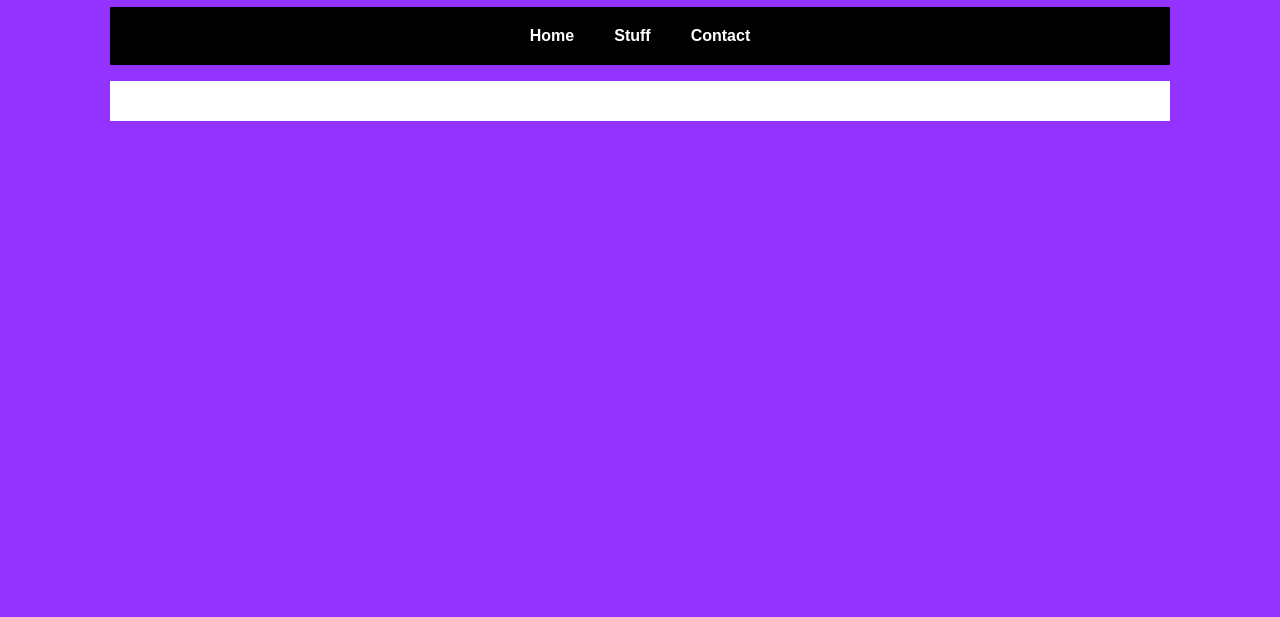
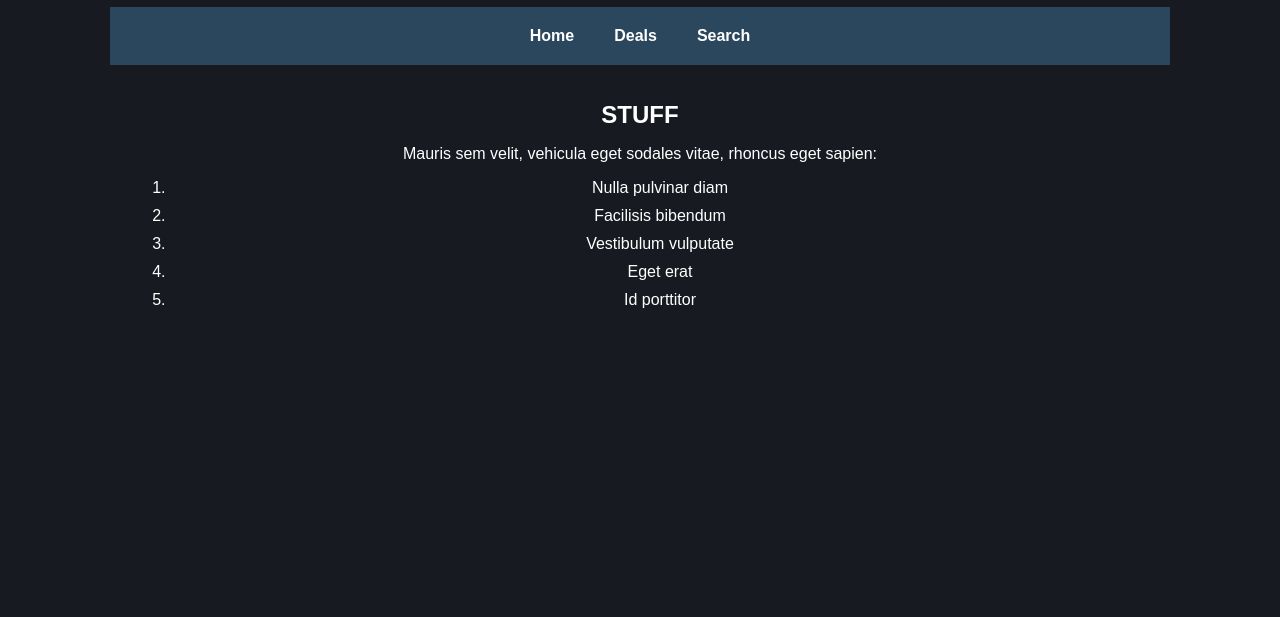
Before and after one commit to gregkiss98/Web1_Beadando, a React app: page /#/deals in a window 1280 px wide. Shown: the part 183-800 px from the top of the page. Built offline with nearby package versions, Linux system fonts and the light colour scheme.

Commit message:
Add files via upload

```diff
--- a/public/index.html
+++ b/public/index.html
@@ -4,7 +4,7 @@
     <meta charset="utf-8">
     <meta name="viewport"
           content="width=device-width, initial-scale=1, shrink-to-fit=no">
-    <title>GAIN File Converter</title>
+    <title>Gain Steam Charts</title>
   </head>
   <body>
     <div id="root"></div>
--- a/src/Main.js
+++ b/src/Main.js
@@ -4,25 +4,25 @@ import {
   NavLink,
   HashRouter
 } from "react-router-dom";
-import Home from "./Home";
-import Stuff from "./Stuff";
-import Contact from "./Contact";
+import Home from "./components/Home";
+import Deals from "./components/Deals";
+import Search from "./components/Search";
 
 class Main extends Component {
     render() {
       return (
         <HashRouter>
           <div>
-            <h1>GAIN File Converter</h1>
+            <h1>GAIN Steam Deals</h1>
             <ul className="header">
             <li><NavLink to="/">Home</NavLink></li>
-            <li><NavLink to="/stuff">Stuff</NavLink></li>
-            <li><NavLink to="/contact">Contact</NavLink></li>
+            <li><NavLink to="/deals">Deals</NavLink></li>
+            <li><NavLink to="/search">Search</NavLink></li>
             </ul>
             <div className="content">
             <Route exact path="/" component={Home}/>
-            <Route path="/stuff" component={Stuff}/>
-            <Route path="/contact" component={Contact}/>
+            <Route path="/deals" component={Deals}/>
+            <Route path="/search" component={Search}/>
             </div>
           </div>
         </HashRouter>
--- /dev/null
+++ b/src/components/Deals.js
@@ -0,0 +1,22 @@
+import React, { Component } from "react";
+
+class Stuff extends Component {
+  render() {
+    return (
+      <div>
+        <h2>STUFF</h2>
+        <p>Mauris sem velit, vehicula eget sodales vitae,
+        rhoncus eget sapien:</p>
+        <ol>
+          <li>Nulla pulvinar diam</li>
+          <li>Facilisis bibendum</li>
+          <li>Vestibulum vulputate</li>
+          <li>Eget erat</li>
+          <li>Id porttitor</li>
+        </ol>
+      </div>
+    );
+  }
+}
+
+export default Stuff;
--- /dev/null
+++ b/src/components/Home.js
@@ -0,0 +1,15 @@
+import React, { Component } from "react";
+
+class Home extends Component {
+  render() {
+    return (
+      <div>
+        <h1>Üdvözöllek!</h1>
+        <p>Ez a weboldal a Web-es rendszerek programozása 1 nevű órára készült Kiss Gergő által, beadandó gyanánt. Kizárólag
+            gyakorlati tapasztalat szerzési célokat szolgál és fejlesztés alatt áll. Megértésed köszönöm!</p>
+      </div>
+    );
+  }
+}
+
+export default Home;
--- /dev/null
+++ b/src/components/Search.js
@@ -0,0 +1,16 @@
+import React, { Component } from "react";
+
+class Contact extends Component {
+  render() {
+    return (
+      <div>
+        <h2>GOT QUESTIONS?</h2>
+        <p>The easiest thing to do is post on
+        our <a href="http://forum.kirupa.com">forums</a>.
+        </p>
+      </div>
+    );
+  }
+}
+
+export default Contact;
--- /dev/null
+++ b/src/css/index.css
@@ -0,0 +1,38 @@
+body {
+    background-color: #171a21;
+    padding: 110px;
+    margin: 0;
+  }
+  h1, h2, p, ul, li {
+    color: #FFF;
+    font-family: sans-serif;
+    text-align: center;
+  }
+  ul.header li {
+    display: inline;
+    list-style-type: none;
+    margin: 0;
+  }
+  ul.header {
+    background-color: #2a475e;
+    padding: 0;
+    text-align: center;
+  }
+  ul.header li a {
+    color: #FFF;
+    font-weight: bold;
+    text-decoration: none;
+    padding: 20px;
+    display: inline-block;
+  }
+  .content {
+
+    padding: 20px;
+  }
+  .content h2 {
+    padding: 0;
+    margin: 0;
+  }
+  .content li {
+    margin-bottom: 10px;
+  }
--- a/src/index.js
+++ b/src/index.js
@@ -1,7 +1,7 @@
 import React from "react";
 import ReactDOM from "react-dom";
 import Main from "./Main";
-import "./index.css";
+import "./css/index.css";
 
 ReactDOM.render(
   <Main/>,
```
Also changed, not shown: src/css/pics/steam_logo.png (added).
